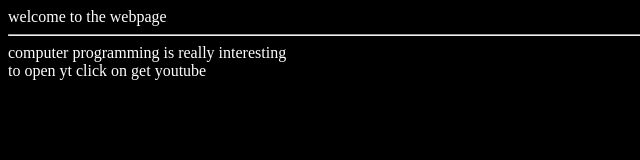
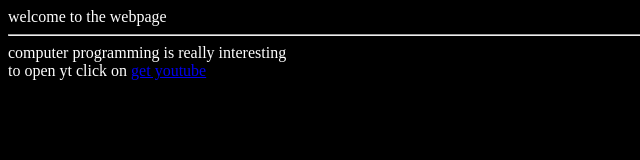
Before and after one commit to newidd/newidd.github.io, a plain HTML site: page index.html in a window 1280 px wide. Shown: the full height of the page, 0-640 px from the left. Drawn offline with Linux system fonts and the light colour scheme.

Commit message:
Update index.html

```diff
--- a/index.html
+++ b/index.html
@@ -5,5 +5,5 @@ welcome to the webpage
   <hr>
   computer programming is really interesting<br>
   to open yt click on
-  <a href:https:/www.youtube.com>get youtube</a></body>
+  <a href=https:/www.youtube.com >get youtube</a></body>
 </html>
```
